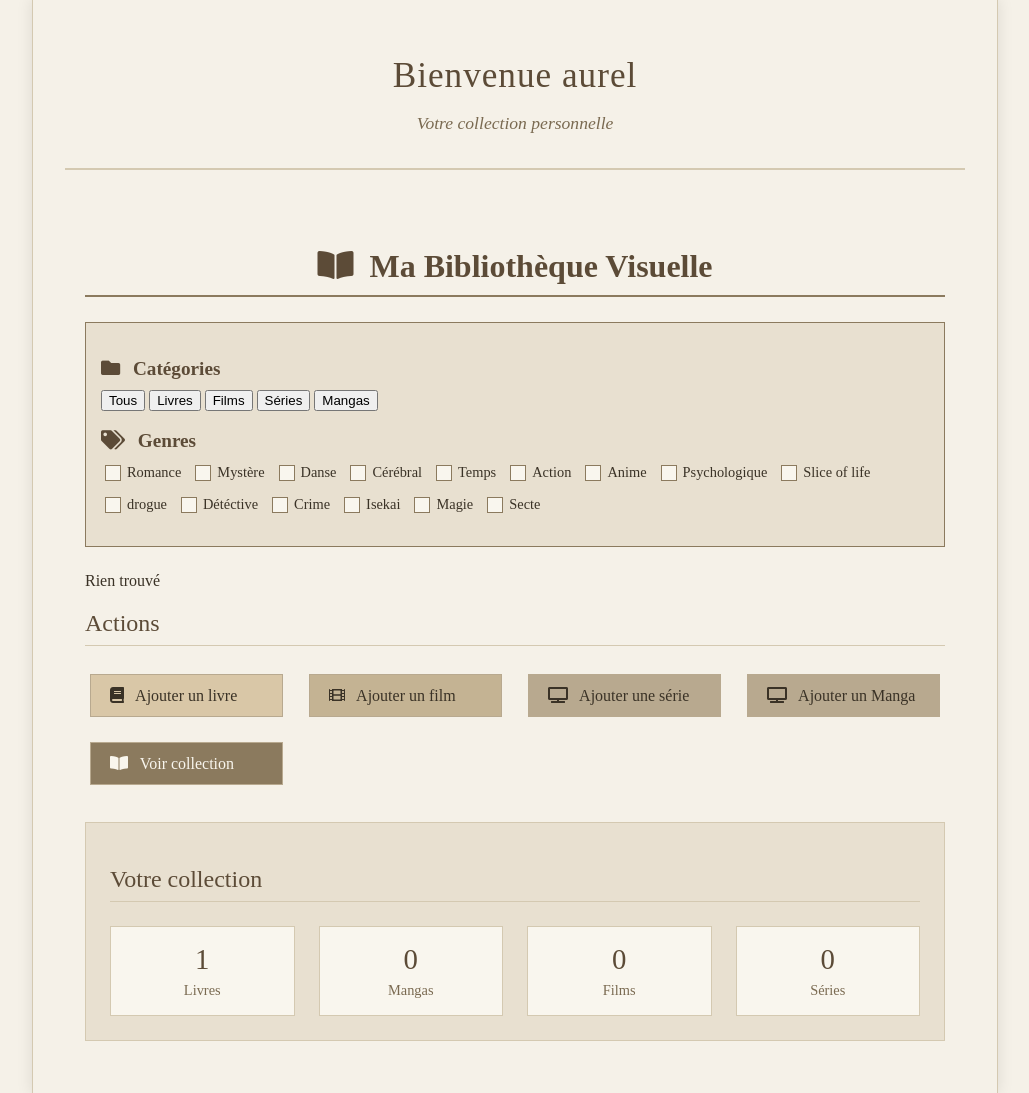
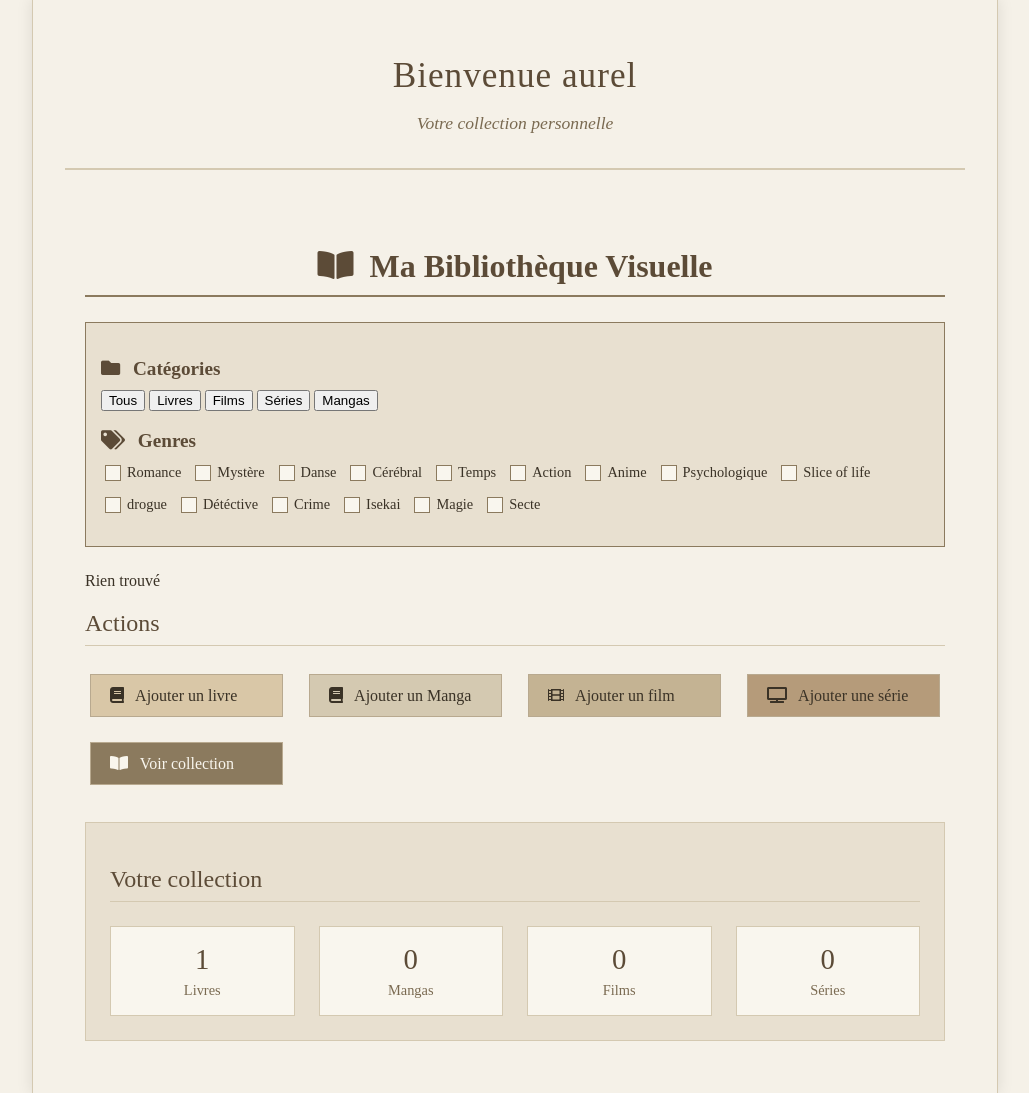
Before and after one commit to aurelczl/Project2.0, a Django app: page /profile/ in a window 1280 px wide. Shown: the part 275-1368 px from the top of the page, without its empty margins (125-1154 px from the left). Run offline with Django 5.2, Linux system fonts and the light colour scheme; a user stored in the database is signed in; data comes from the database, SQL or seed files in the repository; some libraries are stand-ins or nearby versions.

Commit message:
changement de display ajouter manga

```diff
--- a/static/style.css
+++ b/static/style.css
@@ -295,10 +295,11 @@
       gap: 1rem;
     }
 
-    .book-btn { background-color: #d9c7a7; }
-    .movie-btn { background-color: #c4b393; }
-    .series-btn { background-color: #b8a98f; }
-    .library-btn { background-color: #8b7a5e; color: #f9f6ee; }
+    .book-btn { background-color: #d9c7a7; }  /* Beige clair (papier vieilli) */
+    .movie-btn { background-color: #c4b393; }  /* Beige moyen (parchemin) */
+    .manga-btn { background-color: #a89a84; }  /* Brun chaud (vieille reliure manga) */
+    .series-btn { background-color: #b59b7a; }  /* Gris-beige (poussinets vintage) */
+    .library-btn { background-color: #8b7a5e; color: #f9f6ee; }  /* Brun foncé (cuir vintage) */
 
     .vintage-stats {
       padding: 1.5rem;
--- a/templates/media/profile.html
+++ b/templates/media/profile.html
@@ -60,14 +60,14 @@
         <a href="{% url 'add_book' %}" class="vintage-button book-btn">
           <i class="fas fa-book"></i> Ajouter un livre
         </a>
+	<a href="{% url 'add_manga' %}" class="vintage-button Manga-btn">
+          <i class="fas fa-book"></i> Ajouter un Manga
+        </a>
         <a href="{% url 'add_movie' %}" class="vintage-button movie-btn">
           <i class="fas fa-film"></i> Ajouter un film
         </a>
         <a href="{% url 'add_series' %}" class="vintage-button series-btn">
           <i class="fas fa-tv"></i> Ajouter une série
-        </a>
-	<a href="{% url 'add_manga' %}" class="vintage-button series-btn">
-          <i class="fas fa-tv"></i> Ajouter un Manga
         </a>
         <a href="{% url 'library' %}" class="vintage-button library-btn">
           <i class="fas fa-book-open"></i> Voir collection
```
